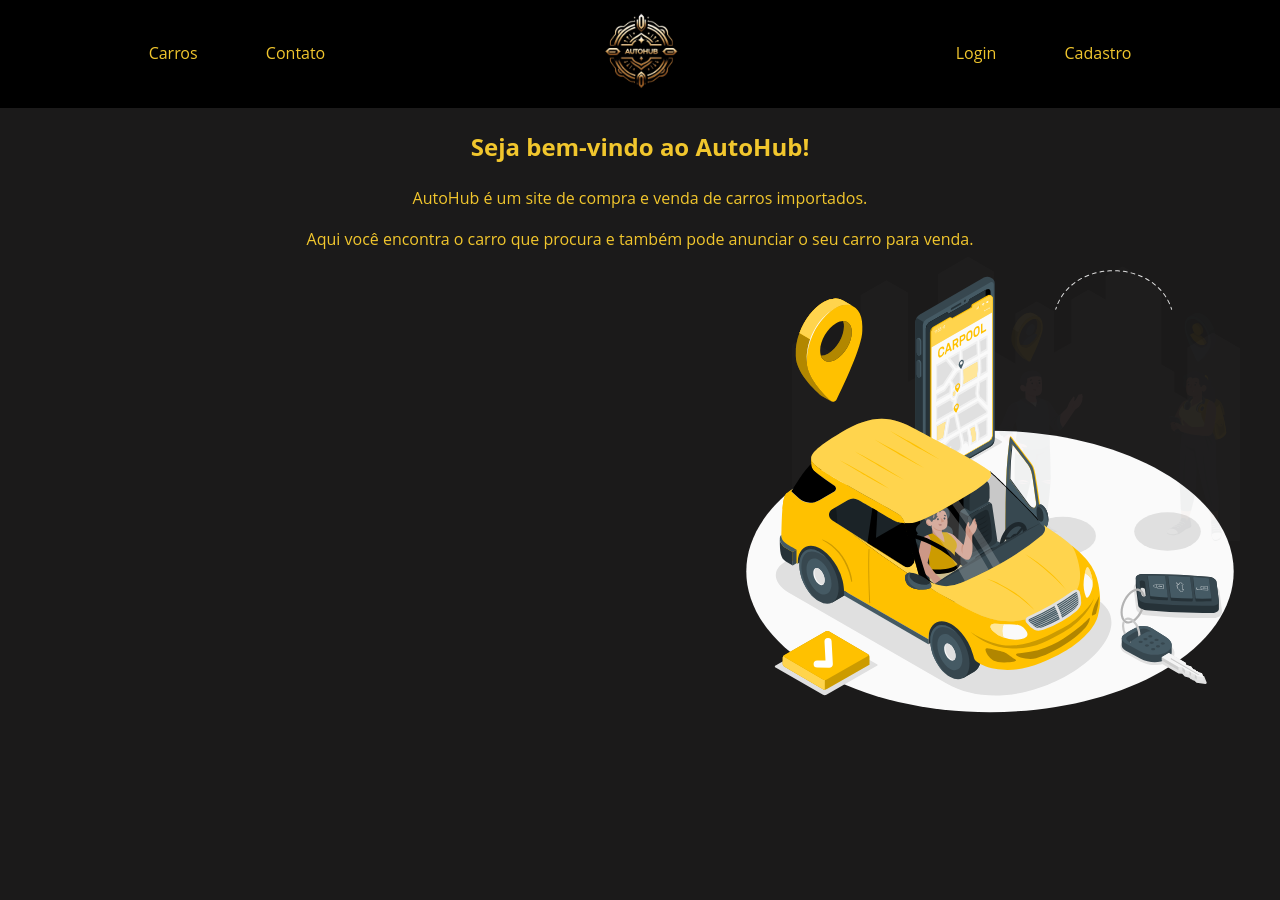
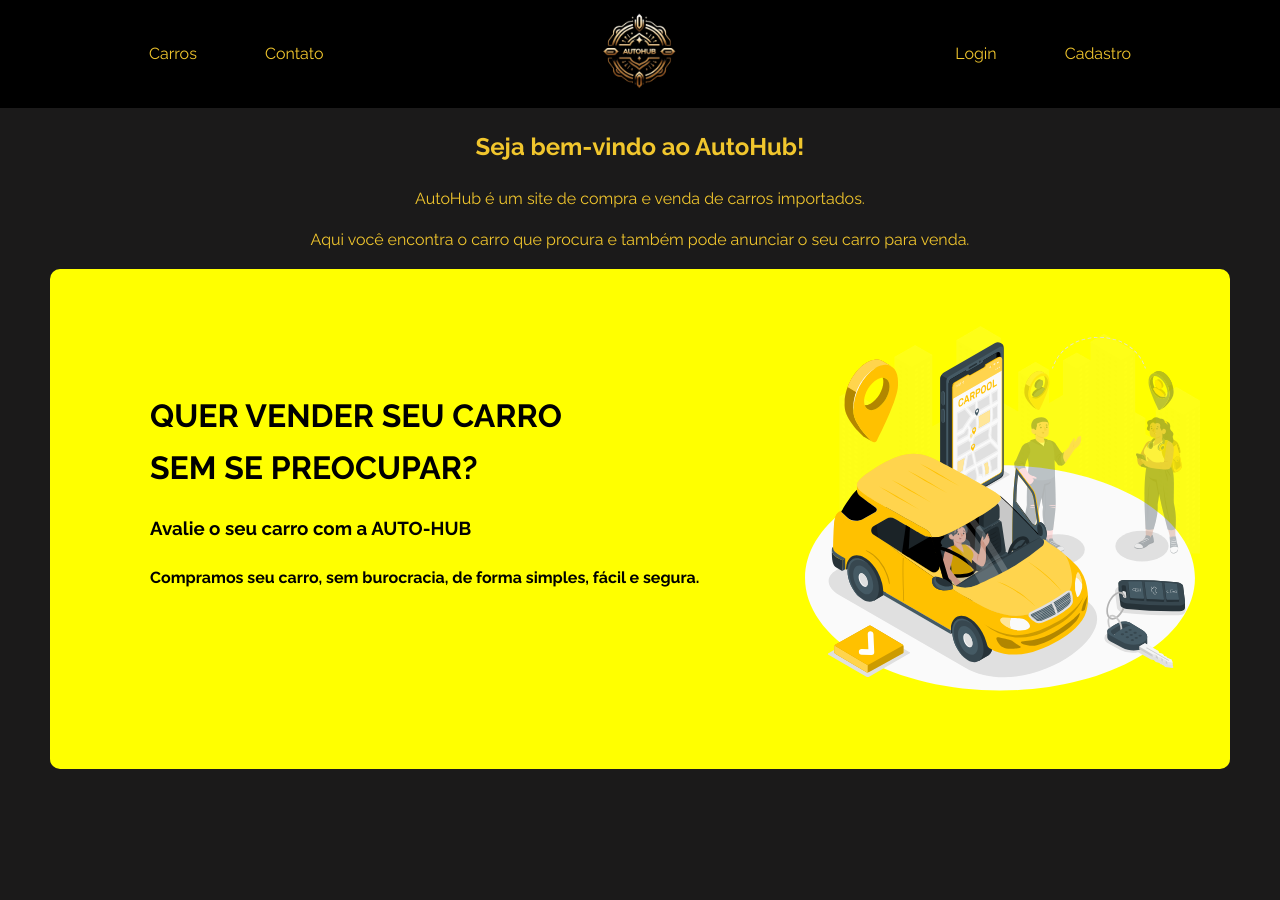
Before and after one commit to nicholascostap/auto-hub, a plain HTML site: page index.html in a window 1280 px wide. Drawn offline with Linux system fonts and the light colour scheme.

Commit message:
Alteração da página de Inical

```diff
--- a/css/index.css
+++ b/css/index.css
@@ -1,6 +1,11 @@
+@font-face {
+    font-family: 'Raleway Thin';
+    src: url(../src/fonts/Raleway-VariableFont_wght.ttf) format('truetype');
+}
+
 body {
     background-color: #1b1a1a;
-    font-family: 'Open Sans', sans-serif;
+    font-family: 'Raleway Thin';
     font-size: 16px;
     line-height: 1.6;
     margin: 0;
@@ -12,6 +17,11 @@ header {
     justify-content: space-around;
     background-color: black;
     align-items: center;
+}
+
+
+main {
+    display: grid;
 }
 
 title{
@@ -66,9 +76,31 @@ title{
 }
 
 .svg-diminuido {
-    width: 500px;
+    width: 400px;
     height: 800px;
-    margin-left: 700px;
-    margin-top: -180px;
+    margin-left: 650px;
+    margin-top: -500px;
     justify-content: flex-end;
 }
+
+.animacao {
+    background-color: yellow;
+    height: 300px;
+    padding: 100px;
+    border-radius: 10px;
+    max-width: 980px;
+    justify-self: center;
+}
+
+.text-animacao > h1 {
+    margin-right: 500px;
+    color: black;
+}
+
+.text-animacao > h3 {
+    color: black;
+}
+
+.text-animacao > h4 {
+    color: black;
+}
--- a/index.html
+++ b/index.html
@@ -27,8 +27,15 @@
                 <h2>Seja bem-vindo ao AutoHub!</h2>
                 <p>AutoHub é um site de compra e venda de carros importados.</p>
                 <p>Aqui você encontra o carro que procura e também pode anunciar o seu carro para venda.</p>
-                <div class="animação">
-                    <img src="./src/Carro.svg" alt="Astronalta animação" class="svg-diminuido">
+            </div>
+            <div class="animacao">
+                <div class="text-animacao">
+                    <h1>QUER VENDER SEU CARRO SEM SE PREOCUPAR?</h1>
+                    <h3>Avalie o seu carro com a AUTO-HUB</h3>
+                    <h4>Compramos seu carro, sem burocracia, de forma simples, fácil e segura.</h4>
+                </div>
+                <img src="./src/Carro.svg" alt="Astronalta animacao" class="svg-diminuido">
+            </div>
         </main>
     </body>
 </html>
```
